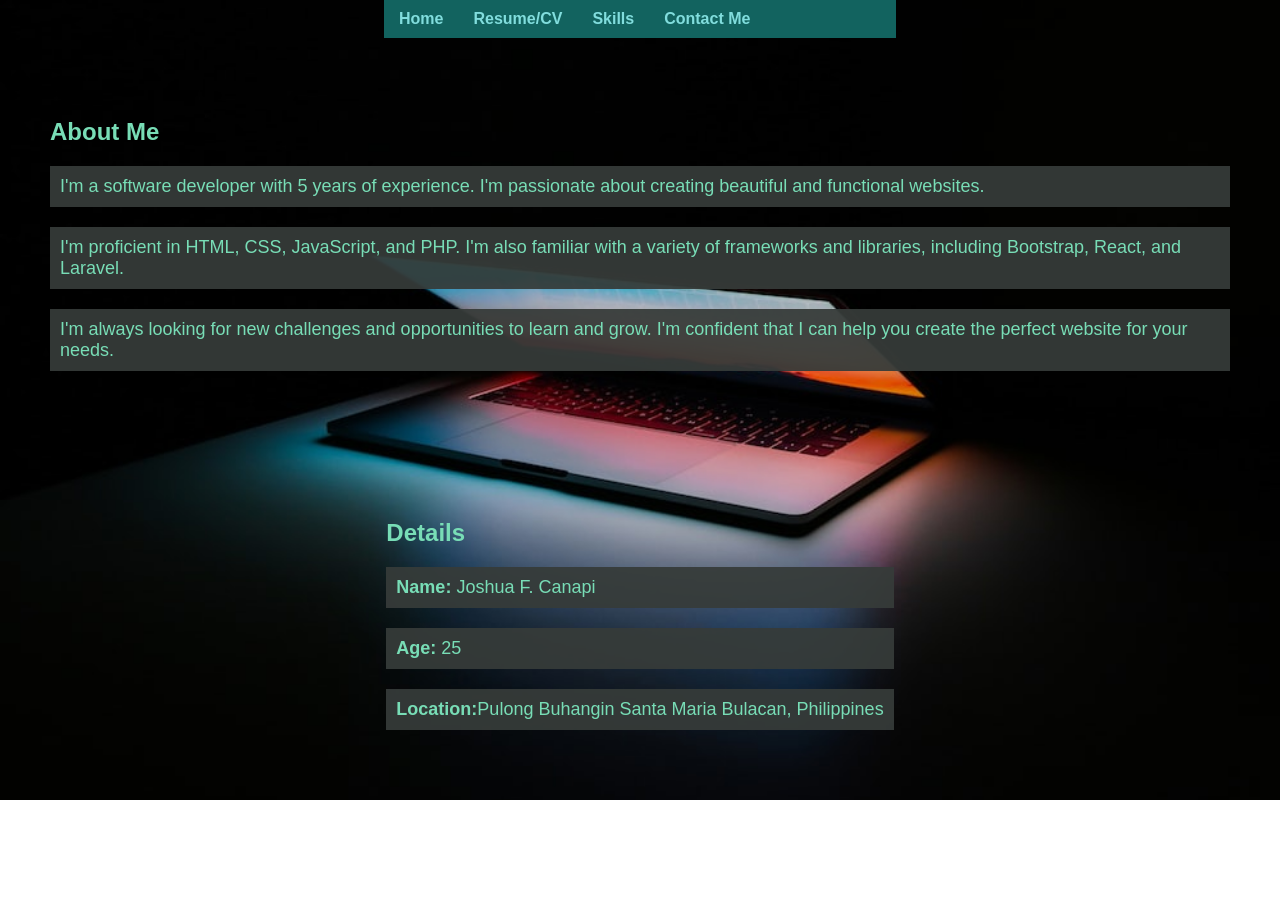
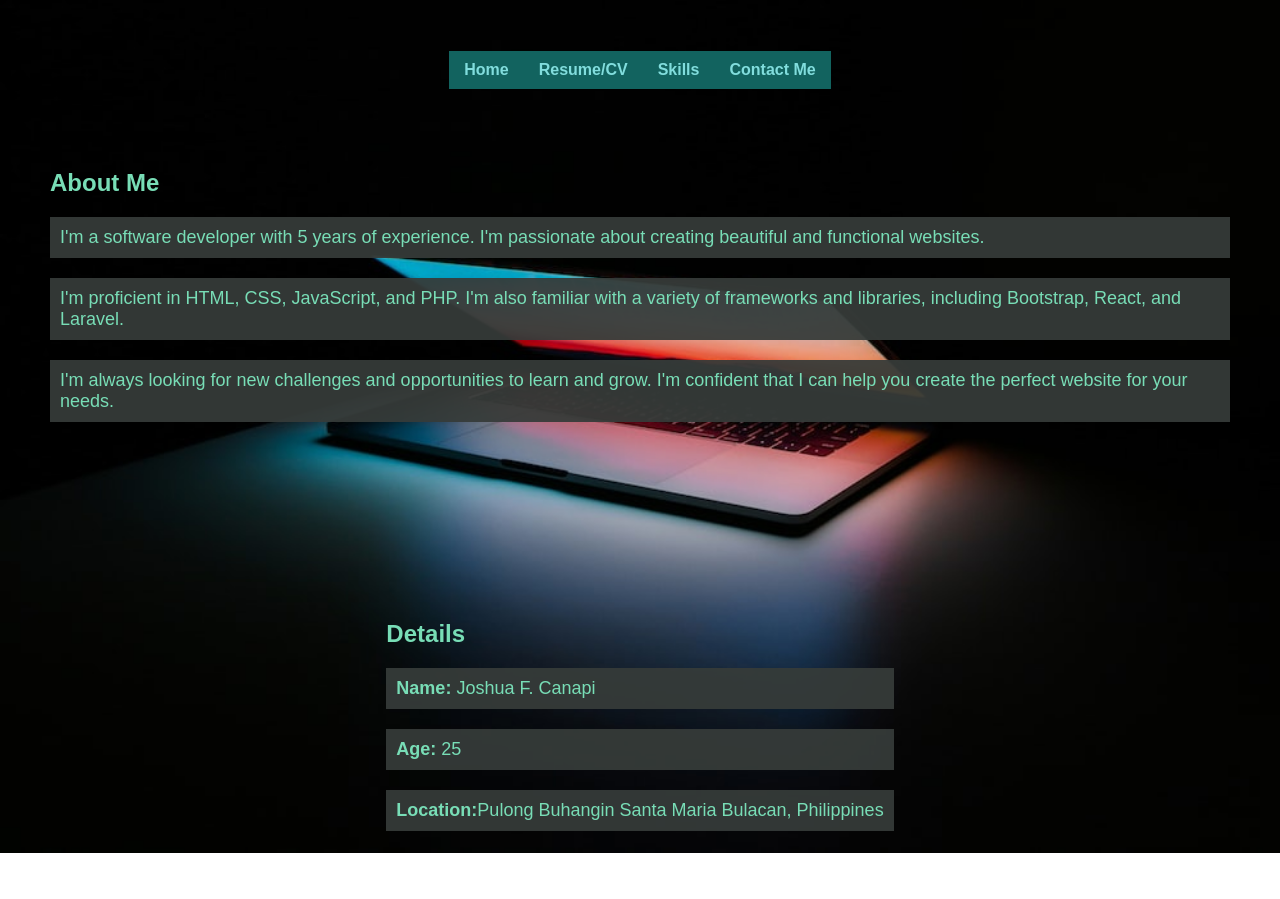
Before and after one commit to JoshuaC09/Portfolio, a plain HTML site: page about.html in a window 1280 px wide. Before the commit the page ends 800 px from the top, so only its background shows below. Drawn offline with Linux system fonts and the light colour scheme.

Commit message:
I make changes in about.contact, and skill.html

```diff
--- a/about.html
+++ b/about.html
@@ -17,33 +17,32 @@
       background-repeat: no-repeat;
     }
 
-    header {
-      text-align: left;
-      max-width: 150%;
-      height: 150vh;
-      padding: 50px;
-      color: #78ddb6;
-    }
-
     nav {
       display: flex;
-      width: 40%;
+      /* Remove flex-direction: column; to keep links horizontally aligned */
+      align-items: center; /* Center the links horizontally */
       background-color: #12635f;
       padding: 10px 0;
+      margin-top: 150px;
     }
 
     nav a {
-      margin: 0 15px;
+      margin: 0 15px; /* Adjust margin for spacing between links */
       text-decoration: none;
       color: #81dddd;
       font-weight: bold;
     }
 
-
-
     /* Change font color on hover */
     nav a:hover {
       color: #3b0426;
+    }
+
+    header {
+      text-align: left;
+      max-width: 150%;
+      padding: 50px;
+      color: #78ddb6;
     }
 
     h2 {
@@ -56,7 +55,6 @@
       background-color: rgba(54, 59, 57, 0.932);
       padding: 10px;
       margin-top: 20px;
-
     }
 
     /* New styles for the Details section */
@@ -66,6 +64,11 @@
 
     .details strong {
       font-weight: bold;
+    }
+
+    /* Add margin-top to create space between the two header sections */
+    .details-container {
+      margin-top: 50px;
     }
   </style>
 </head>
@@ -82,6 +85,8 @@
     <p>I'm proficient in HTML, CSS, JavaScript, and PHP. I'm also familiar with a variety of frameworks and libraries, including Bootstrap, React, and Laravel.</p>
     <p>I'm always looking for new challenges and opportunities to learn and grow. I'm confident that I can help you create the perfect website for your needs.</p>
   </header>
+  <!-- Add a container div for the Details section -->
+  <div class="details-container">
     <header>
       <h2>Details</h2>
       <!-- Add the class to the paragraphs -->
@@ -89,5 +94,6 @@
       <p class="details"><strong>Age:</strong> 25</p>
       <p class="details"><strong>Location:</strong>Pulong Buhangin Santa Maria Bulacan, Philippines</p>
     </header>
+  </div>
 </body>
 </html>
```
Also changed, not shown: contact.html (+1 -1 lines), skills.html (+1 -1 lines). Lines whose indentation alone changed are shown as unchanged.
